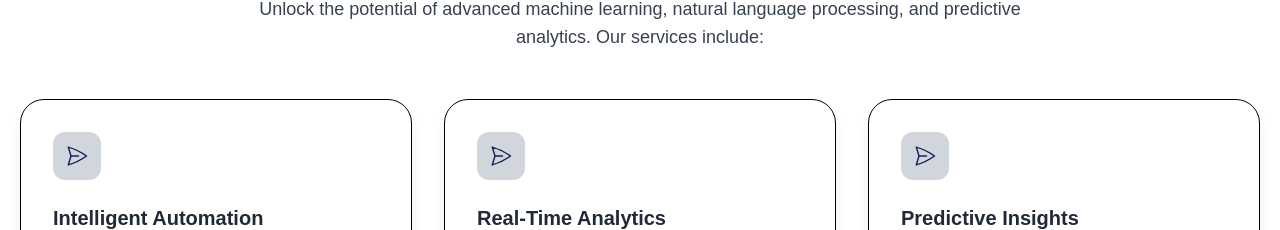
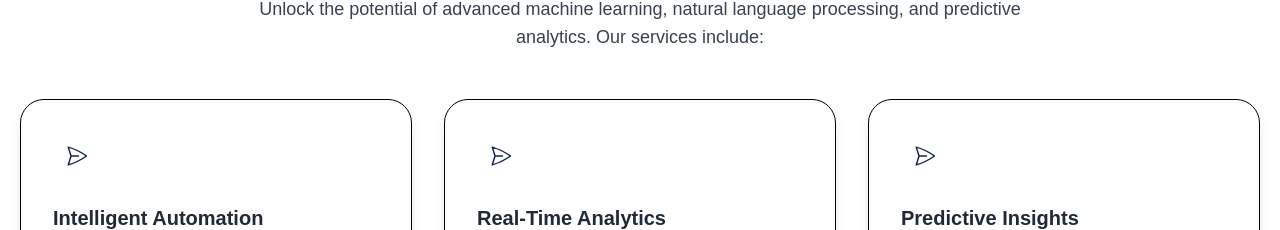
Before and after one commit to Thapa-Dipesh/landing-page, a React (Vite) app: page / in a window 1280 px wide. Shown: the part 1237-1467 px from the top of the page. Built offline with nearby package versions, Linux system fonts and the light colour scheme.

Commit message:
icon fixed

```diff
--- a/src/components/cards/ServiceCard.tsx
+++ b/src/components/cards/ServiceCard.tsx
@@ -9,7 +9,7 @@
 export const ServiceCard = ({ title, description, icon }: ServiceCardProps) => {
   return (
     <div className="p-5 sm:p-6 lg:p-8 rounded-3xl border border-box-border bg-box-bg shadow-lg shadow-box-shadow relative overflow-hidden">
-      <div className="rounded-xl bg-gray-300 dark:bg-gray-950 p-3 text-heading-1 w-max relative">
+      <div className="rounded-xl bg-body p-3 text-heading-1 w-max relative">
         {icon}
       </div>
       <div className="mt-6 space-y-4 relative">
```
